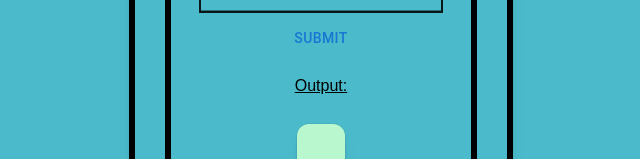
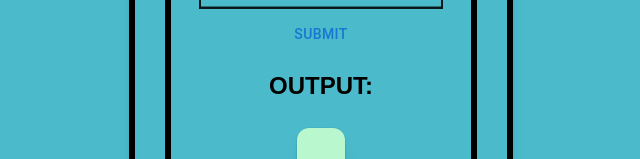
Before and after one commit to Steven-Ou/WordChanger, a Next.js app in the folder word/: page / in a window 1280 px wide. Shown: the part 483-642 px from the top of the page, without its empty margins (319-959 px from the left). Built offline with nearby package versions, Linux system fonts and the light colour scheme.

Commit message:
making the output section better

```diff
--- a/word/app/page.js
+++ b/word/app/page.js
@@ -89,7 +89,7 @@ export default function Home() {
           >
           Submit</Button>
         </div>
-        <h3 className="c">Output:</h3>
+        <h3 className=" font-bold text-2xl ">OUTPUT:</h3>
         <div id="output" dangerouslySetInnerHTML={{__html:op}}
         className="mx-auto flex-col max-w-sm items-center
         gap-x-4 rounded-xl bg-green-200 p-6 shadow-lg outline
```
